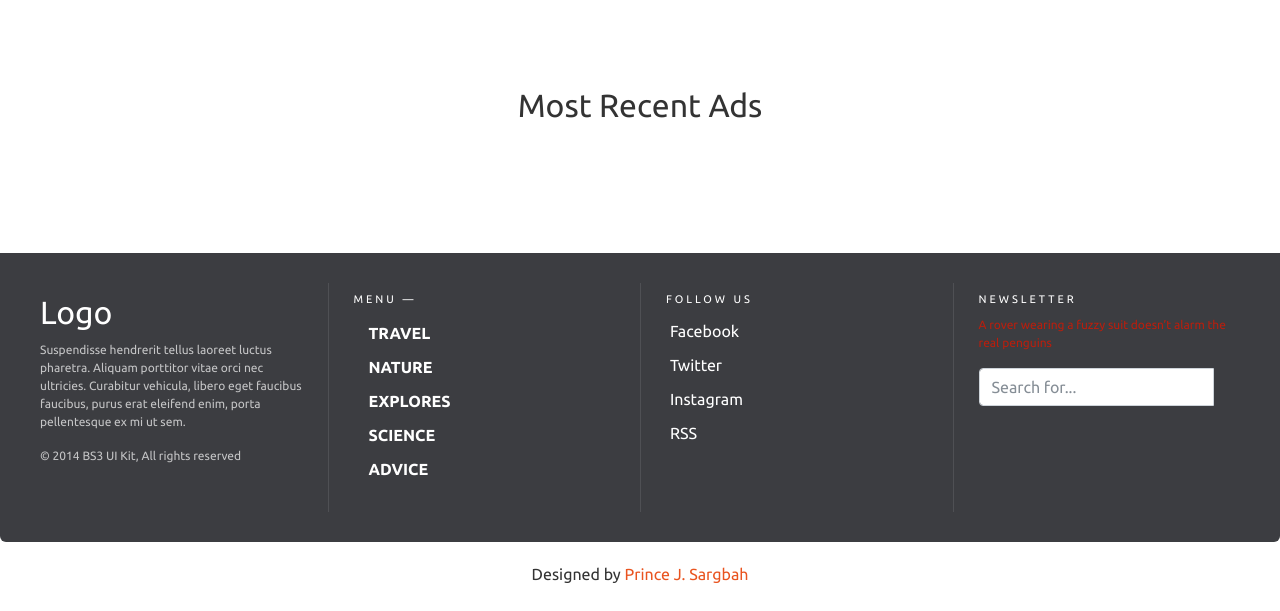
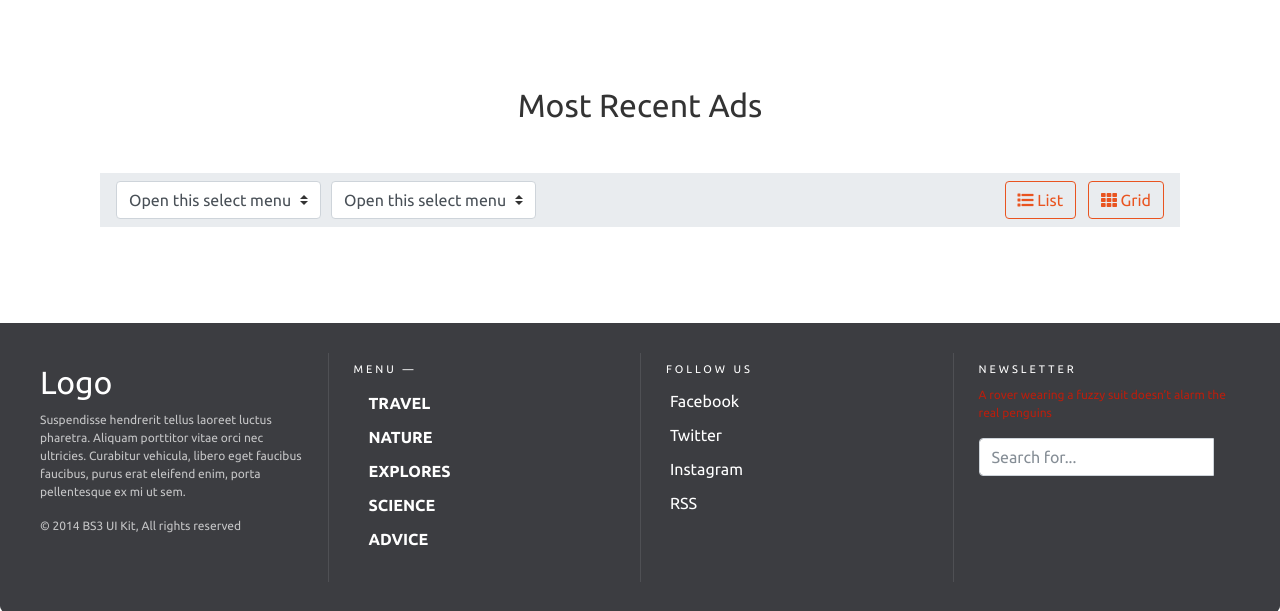
Before and after one commit to yassinsaied/symBnb, a Symfony app: template templates/home.html.twig in a window 1280 px wide. Shown: the part 471-1082 px from the top of the page. Before the commit the page ends 1054 px from the top, so only its background shows below. Run offline with Twig, Linux system fonts and the light colour scheme; the template is opened without the code that fills it, so the values that code supplies are empty; some libraries are stand-ins or nearby versions.

Commit message:
listing view

```diff
--- a/templates/ad/ad.html.twig
+++ b/templates/ad/ad.html.twig
@@ -118,7 +118,7 @@
 
 								  	<a class="btn btn-primary" data-toggle="collapse" href="#book-Form" role="button" aria-expanded="false" aria-controls="book-Form">Book Now</a>
 
-							{% elseif  app.user != ad.author and is_granted("IS_AUTHENTICATED_ANONYMOUSLY ")  %}
+							{% elseif  app.user != ad.author and is_granted("IS_AUTHENTICATED_ANONYMOUSLY")  %}
 
 									  <a class="btn btn-primary" href="{{path('login')}}" role="button" aria-expanded="false" aria-controls="book-Form">Book Now</a>
 
--- a/templates/ad/ads.html.twig
+++ b/templates/ad/ads.html.twig
@@ -3,5 +3,5 @@
 {% block title %}Best ads{% endblock %}
 
 {% block body %}
-  {% include "ui/list_ads.html.twig" with {listAds , 'titleOfList' : 'Best ads' } %}
+  {% include "ui/list_ads.html.twig" with {listAds:bestAdsPaginator , 'titleOfList' : 'Best ads' } %}
 {% endblock %}
--- a/templates/home.html.twig
+++ b/templates/home.html.twig
@@ -38,9 +38,26 @@
 	<script src="{{asset('assets/js/bootstrap-slider.min.js')}}"></script>
 
 	<script>
+$(document).ready(function() {
+		$('#Check-in, #Check-out').datepicker({format: 'dd/mm/yyyy', locale: 'fr'});
+         $("#ex2").slider({});
 
-		$('#Check-in, #Check-out').datepicker({format: 'dd/mm/yyyy', locale: 'fr'});
 
-      $("#ex2").slider({});
+
+
+  $('.list-view').on('click' , function() {
+
+     $('.list-card-ads .card-a').removeClass().addClass('col-lg-12 col-md-12 mb-2-6 mb-3 card-a');
+
+  });
+
+
+    $('.grid-view').on('click' , function() {
+
+     $('.list-card-ads .card-a').removeClass().addClass('col-lg-4 col-md-6 mb-2-6 mb-3 card-a');
+  });
+
+});
+
 	</script>
 {% endblock %}
--- a/templates/ui/list_ads.html.twig
+++ b/templates/ui/list_ads.html.twig
@@ -1,4 +1,3 @@
-
 {% block stylesheets %}
 	<link rel="stylesheet" href="{{asset('assets/css/list_ads.css')}}">
 {% endblock %}
@@ -7,13 +6,47 @@
 		<div class="text-center mb-5">
 			<h2 class="display-20 display-md-18 display-lg-16">{{titleOfList}}</h2>
 		</div>
-		<div class="row">
+		<nav class="navbar navbar-expand-lg navbar-light bg-light mb-3">
+
+			<div class="form-row align-items-center">
+				<div class="col-auto">
+					<select class="custom-select form-control-sm">
+						<option selected="">Open this select menu</option>
+						<option value="1">One</option>
+						<option value="2">Two</option>
+						<option value="3">Three</option>
+					</select>
+				</div>
+				<div class="col-auto">
+					<select class="custom-select form-control-sm">
+						<option selected="">Open this select menu</option>
+						<option value="1">One</option>
+						<option value="2">Two</option>
+						<option value="3">Three</option>
+					</select>
+				</div>
+
+			</div>
+
+			<div class="ml-auto">
+
+				<a class="ml-2 btn btn-outline-primary list-view">
+				<i class="fas fa-list"></i>
+					List</a>
+				<a  class="ml-2 btn btn-outline-primary grid-view">
+					<i class="fa fa-th" aria-hidden="true"></i>
+					Grid</a>
+			</div>
+		</nav>
+		<div class="row list-card-ads">
+
+
 			{% if listAds is defined  %}
 
 				{% for ad in listAds %}
 
 
-			<div class="col-lg-4 col-md-6 mb-2-6   mb-3">
+					<div class="col-lg-4 col-md-6 mb-2-6 mb-3 card-a">
 						<article class="card card-style2">
 							<div class="card-img">
 
@@ -25,19 +58,22 @@
 
 
 								<div class="date">
-							<span>{{ad.createAt|date("j")}}</span>{{ad.createAt|date("F")}}</div>
+									<span>{{ad.createAt|date("j")}}</span>
+									{{ad.createAt|date("F")}}</div>
 							</div>
 							<div class="card-body">
 								<h3 class="h5">
 									<a href="{{path('show_ad' , {slug : ad.slug})}}">{{ad.title}}</a>
 								</h3>
 								<p class="display-30">{{ad.introduction}}</p>
-						<a  href="{{path('show_ad' , {slug : ad.slug})}}" class="read-more">read more</a>
+								<a href="{{path('show_ad' , {slug : ad.slug})}}" class="read-more">read more</a>
 							</div>
 							<div class="card-footer">
 								<ul>
-							<li>{{ad.price}}$ /Night </li>
-							<li>{{ad.rooms}} Rooms</li>
+									<li>{{ad.price}}$ /Night
+									</li>
+									<li>{{ad.rooms}}
+										Rooms</li>
 								</ul>
 							</div>
 						</article>
```
Also changed, not shown: src/Controller/AdController.php (+23 -49 lines), src/Controller/HomeController.php (+38 -35 lines), 1 other file. Lines whose indentation alone changed are shown as unchanged.
